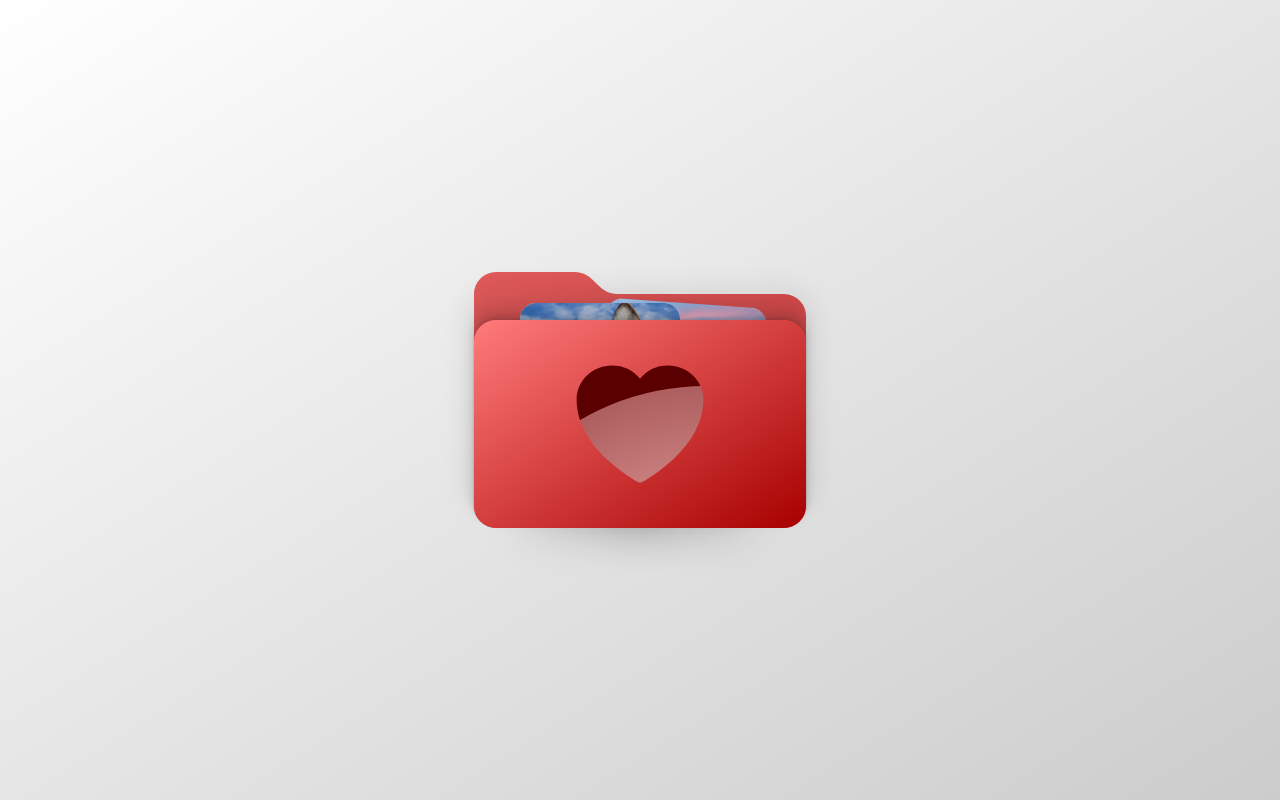
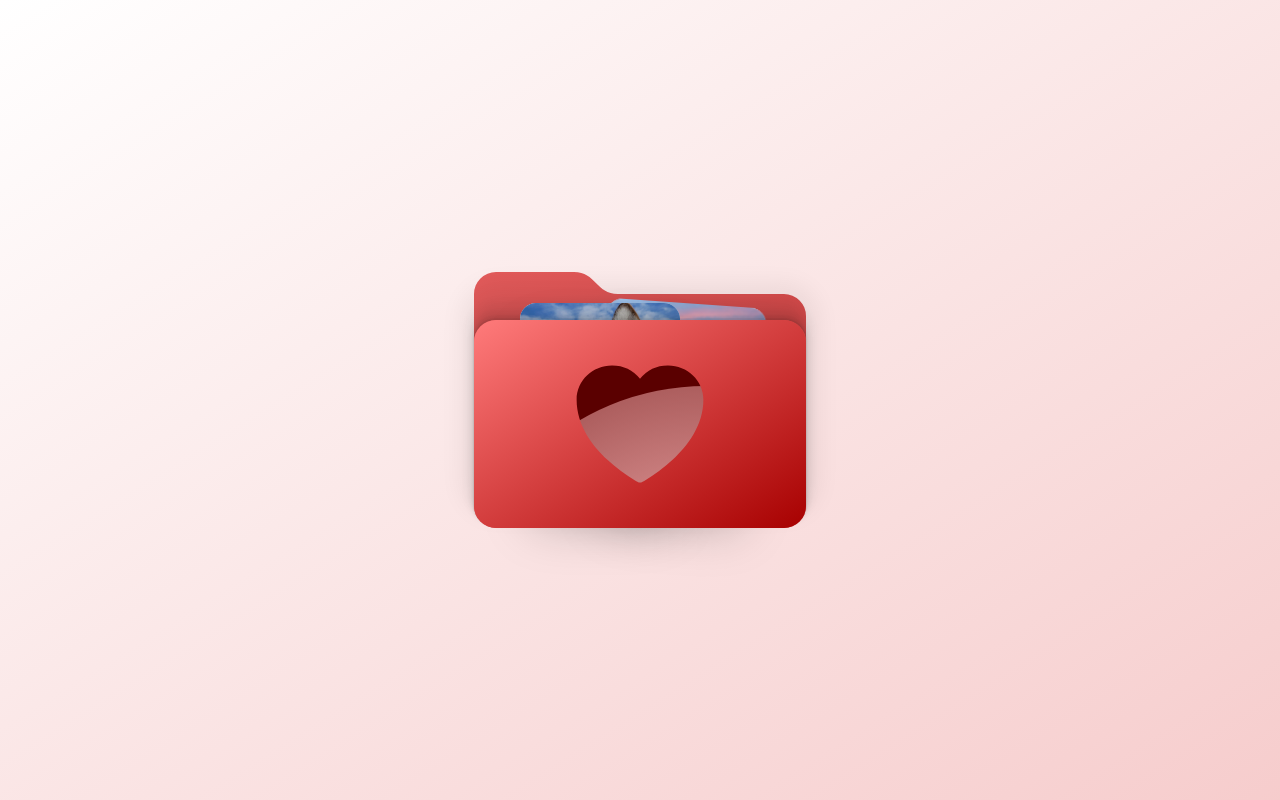
Before and after one commit to vaunblu/lab, a Next.js app: page /love-folder in a window 1280 px wide. Built offline with nearby package versions, Linux system fonts and the light colour scheme.

Commit message:
chore: add love folder to sidebar

```diff
--- a/src/app/love-folder/page.tsx
+++ b/src/app/love-folder/page.tsx
@@ -155,7 +155,7 @@ export default function HomePage() {
   return (
     <Context.Provider value={{ status, setStatus }}>
       <MotionConfig transition={transition}>
-        <main className="relative flex h-screen items-center justify-center bg-gradient-to-br from-[#ffffff] to-[#cccccc]">
+        <main className="relative flex h-screen items-center justify-center bg-gradient-to-br from-[#ffffff] to-[#ed6363]/30">
           <InnerContent />
         </main>
       </MotionConfig>
--- a/src/components/sidebar.tsx
+++ b/src/components/sidebar.tsx
@@ -6,6 +6,7 @@ import { Button } from "@/components/ui/button";
 import { ScrollArea } from "@/components/ui/scroll-area";
 
 const examples = [
+  "love-folder",
   "tooltip-nav",
   "audiobooks",
   "folder",
```
Lines whose indentation alone changed are shown as unchanged.
